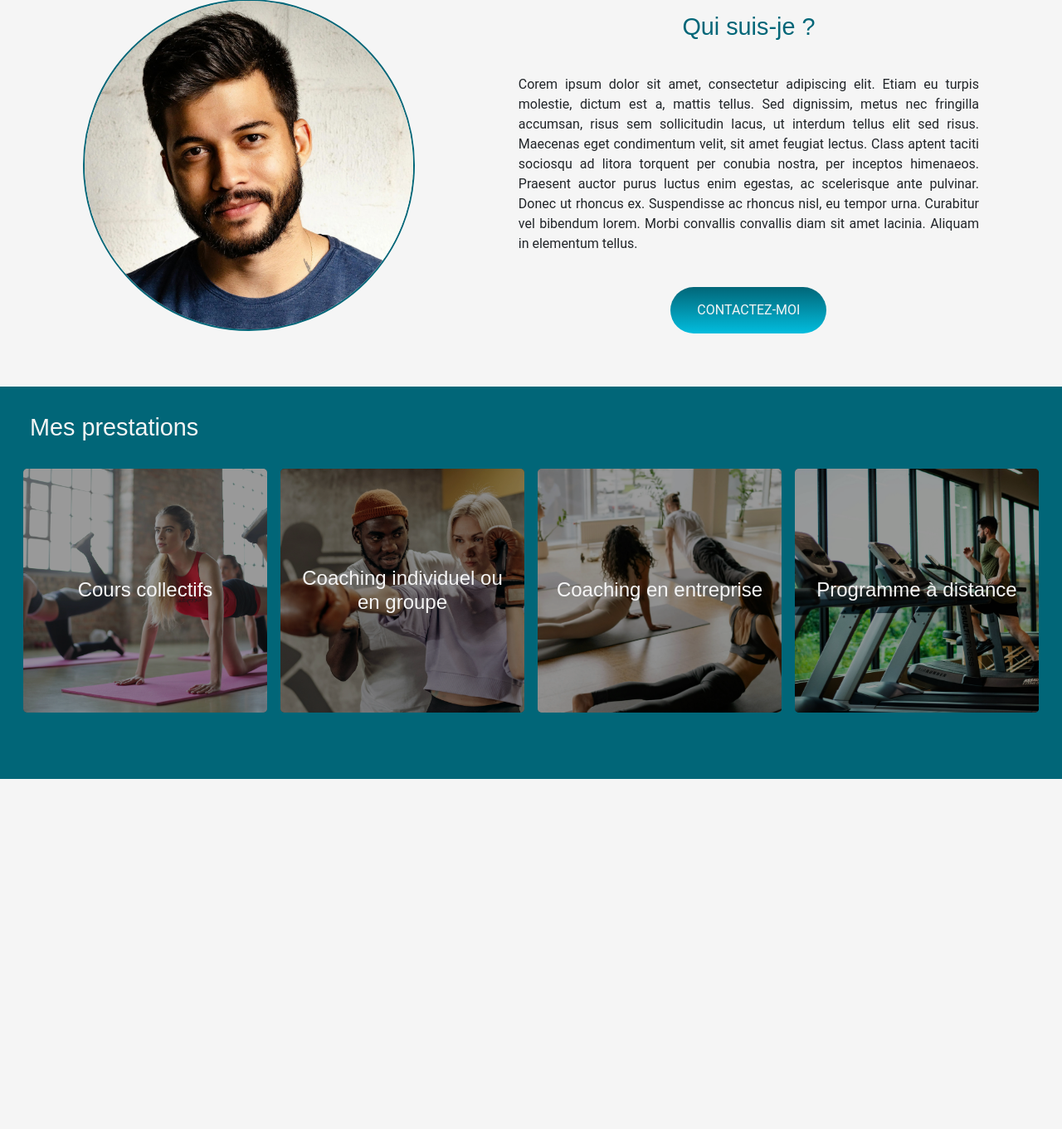
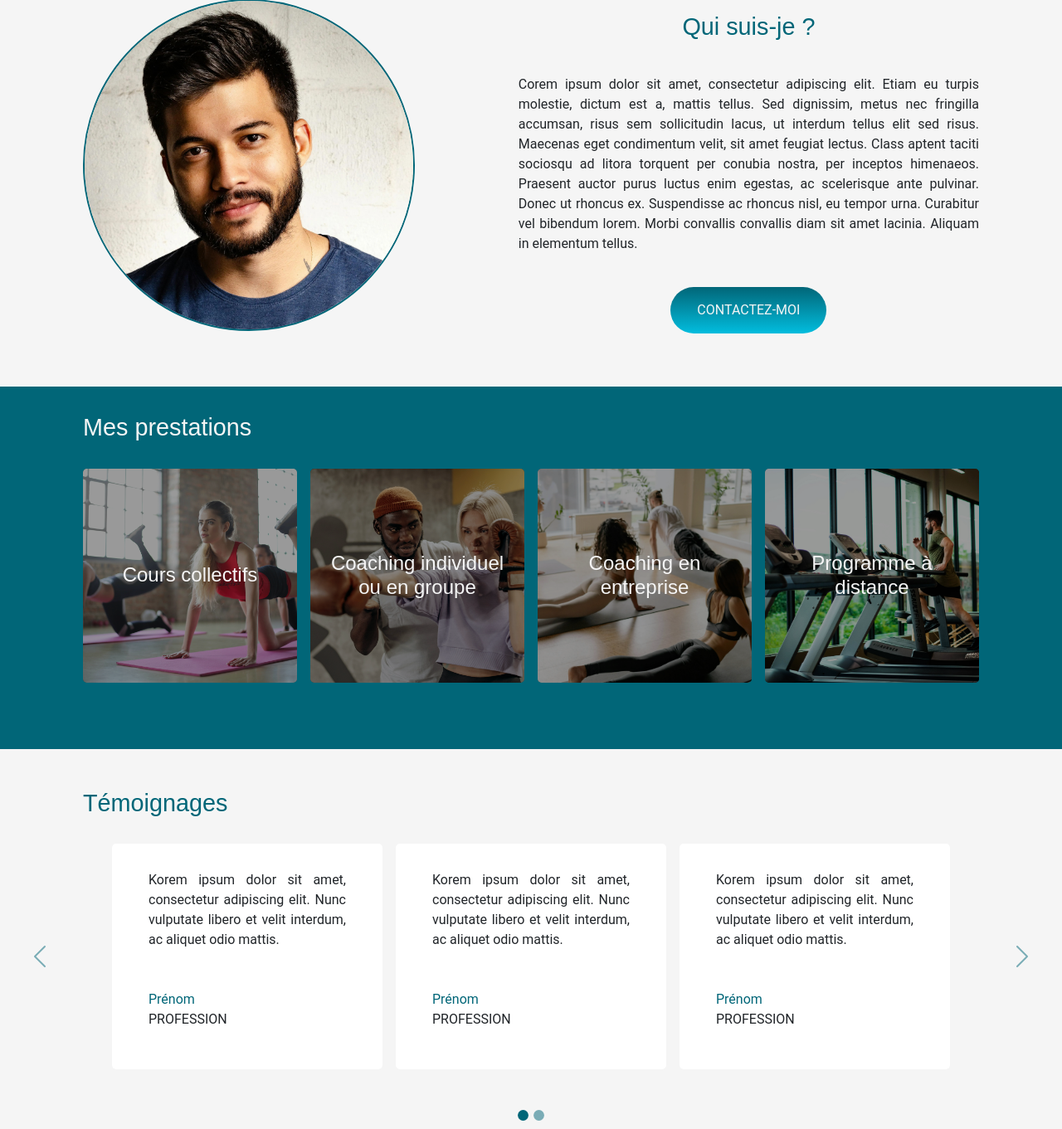
Before and after one commit to Isa-burgos/B-fit, a PHP site: page / in a window 1280 px wide. Shown: the part 801-2162 px from the top of the page at 83% size. Before the commit the page ends 1740 px from the top, so only its background shows below. Run offline with PHP 8.4, Linux system fonts and the light colour scheme; some libraries are stand-ins or nearby versions.

Commit message:
Add section "témoignages"

```diff
--- a/index.html
+++ b/index.html
@@ -129,12 +129,144 @@
             </div>
           </div>
         </div>
-
       </div>
-
-
     </section>
 
     <!-- END Mes prestations -->
+
+    <!-- START Témoignages -->
+
+    <section id="temoignages" class="container">
+      <h2>Témoignages</h2>
+      <div id="small-screen-carousel" class="carousel slide" data-bs-ride="carousel">
+        <div class="carousel-indicators">
+          <button type="button" data-bs-target="#btnSlide" data-bs-slide-to="0" class="active" aria-current="true" aria-label="Slide 1"></button>
+          <button type="button" data-bs-target="#btnSlide" data-bs-slide-to="1" aria-label="Slide 2"></button>
+          <button type="button" data-bs-target="#btnSlide" data-bs-slide-to="2" aria-label="Slide 3"></button>
+        </div>
+        <div class="carousel-inner">
+          <div class="carousel-item active">
+            <div class="card-wrapper">
+              <div class="card">
+                <div class="card-body">
+                  <p class="card-text temoignage">Korem ipsum dolor sit amet, consectetur adipiscing elit. Nunc vulputate libero et velit interdum, ac aliquet odio mattis.</p>
+                  <div class="card-footer">
+                    <p class="card-text prenom">Prénom</p>
+                    <p class="card-text profession">Profession</p>
+                  </div>
+                </div>
+              </div>
+            </div>
+          </div>
+          <div class="carousel-item">
+            <div class="card-wrapper">
+              <div class="card">
+                <div class="card-body">
+                  <p class="card-text temoignage">Korem ipsum dolor sit amet, consectetur adipiscing elit. Nunc vulputate libero et velit interdum, ac aliquet odio mattis.</p>
+                  <div class="card-footer">
+                    <p class="card-text prenom">Prénom</p>
+                    <p class="card-text profession">Profession</p>
+                  </div>
+                </div>
+              </div>
+            </div>
+          </div>
+          <div class="carousel-item">
+            <div class="card-wrapper">
+              <div class="card">
+                <div class="card-body">
+                  <p class="card-text temoignage">Korem ipsum dolor sit amet, consectetur adipiscing elit. Nunc vulputate libero et velit interdum, ac aliquet odio mattis.</p>
+                  <div class="card-footer">
+                    <p class="card-text prenom">Prénom</p>
+                    <p class="card-text profession">Profession</p>
+                  </div>
+                </div>
+              </div>
+          </div>
+          </div>
+        </div>
+      </div>
+
+      <div id="large-screen-carousel" class="carousel slide mt-4" data-bs-ride="carousel">
+        <div class="carousel-indicators">
+          <button type="button" data-bs-target="#btnSlide" data-bs-slide-to="0" class="active" aria-current="true" aria-label="Slide 1"></button>
+          <button type="button" data-bs-target="#btnSlide" data-bs-slide-to="1" aria-label="Slide 2"></button>
+        </div>
+        <div class="carousel-inner">
+          <div class="carousel-item active">
+            <div class="card-wrapper row">
+              <div class="card col-sm-10 col-md-3">
+                <div class="card-body">
+                  <p class="card-text temoignage">Korem ipsum dolor sit amet, consectetur adipiscing elit. Nunc vulputate libero et velit interdum, ac aliquet odio mattis.</p>
+                  <div class="card-footer">
+                    <p class="card-text prenom">Prénom</p>
+                    <p class="card-text profession">Profession</p>
+                  </div>
+                </div>
+              </div>
+              <div class="card col-sm-10 col-md-3">
+                <div class="card-body">
+                  <p class="card-text temoignage">Korem ipsum dolor sit amet, consectetur adipiscing elit. Nunc vulputate libero et velit interdum, ac aliquet odio mattis.</p>
+                  <div class="card-footer">
+                    <p class="card-text prenom">Prénom</p>
+                    <p class="card-text profession">Profession</p>
+                  </div>
+                </div>
+              </div>
+              <div class="card col-sm-10 col-md-3">
+                <div class="card-body">
+                  <p class="card-text temoignage">Korem ipsum dolor sit amet, consectetur adipiscing elit. Nunc vulputate libero et velit interdum, ac aliquet odio mattis.</p>
+                  <div class="card-footer">
+                    <p class="card-text prenom">Prénom</p>
+                    <p class="card-text profession">Profession</p>
+                  </div>
+                </div>
+              </div>
+            </div>
+          </div>
+          <div class="carousel-item">
+            <div class="card-wrapper">
+              <div class="card col-sm-10 col-md-3">
+                <div class="card-body">
+                  <p class="card-text temoignage">Korem ipsum dolor sit amet, consectetur adipiscing elit. Nunc vulputate libero et velit interdum, ac aliquet odio mattis.</p>
+                  <div class="card-footer">
+                    <p class="card-text prenom">Prénom</p>
+                    <p class="card-text profession">Profession</p>
+                  </div>
+                </div>
+              </div>
+              <div class="card col-sm-10 col-md-3">
+                <div class="card-body">
+                  <p class="card-text temoignage">Korem ipsum dolor sit amet, consectetur adipiscing elit. Nunc vulputate libero et velit interdum, ac aliquet odio mattis.</p>
+                  <div class="card-footer">
+                    <p class="card-text prenom">Prénom</p>
+                    <p class="card-text profession">Profession</p>
+                  </div>
+                </div>
+              </div>
+              <div class="card col-sm-10 col-md-3">
+                <div class="card-body">
+                  <p class="card-text temoignage">Korem ipsum dolor sit amet, consectetur adipiscing elit. Nunc vulputate libero et velit interdum, ac aliquet odio mattis.</p>
+                  <div class="card-footer">
+                    <p class="card-text prenom">Prénom</p>
+                    <p class="card-text profession">Profession</p>
+                  </div>
+                </div>
+              </div>
+            </div>
+          </div>
+
+        <button class="carousel-control-prev" type="button" data-bs-target="#carouselExampleCaptions" data-bs-slide="prev">
+          <span class="carousel-control-prev-icon" aria-hidden="true"></span>
+          <span class="visually-hidden">Previous</span>
+        </button>
+        <button class="carousel-control-next" type="button" data-bs-target="#carouselExampleCaptions" data-bs-slide="next">
+          <span class="carousel-control-next-icon" aria-hidden="true"></span>
+          <span class="visually-hidden">Next</span>
+        </button>
+      </div>
+    </section>
+
+    <!-- END Témoignages -->
   </body>
 </html>
--- a/scss/_custom.scss
+++ b/scss/_custom.scss
@@ -7,4 +7,6 @@ $h1-font-size: 3.125rem;
 $h2-font-size: 2rem;
 $h3-font-size: 1.5rem;
 
+$carousel-control-color: $primary;
+
 @import "../node_modules/bootstrap/scss/bootstrap";
--- /dev/null
+++ b/scss/abstracts/_media-queries.scss
@@ -0,0 +1,173 @@
+@media screen and (min-width: 992px){
+    .presentation{
+        flex-direction: row;
+        margin: 0 6.25rem;
+        .profile{
+            .profile-img{
+                img{
+                    width: 25rem;
+                    height: 25rem;
+                    margin-right: 7.8rem;
+                }
+            }
+            .profile-title{
+                display: none;
+            }
+        }
+        .profile-content{
+            display: flex;
+            flex-direction: column;
+            justify-content: center;
+            align-items: center;
+            .profile-title, .profile-btn{
+                display: block;
+            }
+            .profile-title, .profile-presentation{
+                margin-bottom: 2.5rem;
+            }
+        }
+    }
+
+    #prestations{
+        padding: 2rem 0 3rem 0;
+        h2{
+            text-align: left;
+            margin-left: 6.25rem;
+        }
+        .cards-container{
+            position: static;
+            margin: 1rem 6.25rem;
+            display: flex;
+            flex-wrap: wrap;
+            gap: 1rem;
+            .card-div{
+                flex: 0 0 calc((100% - 3rem) / 4);
+                padding: 0;
+                .card{
+                    .card-img{
+                        width: 100%;
+                        aspect-ratio: 1/1;
+                        object-fit: cover;
+                    }
+                }
+            }
+        }
+    }
+
+    #temoignages{
+        margin: 1rem 0 1rem 0;
+        padding: 2rem 0 3rem 0;
+        max-width: 100%;
+        h2{
+            text-align: left;
+            margin-left: 6.25rem;
+        }
+        #small-screen-carousel{
+            display: none;
+        }
+        #large-screen-carousel{
+            display: block;
+            .card-wrapper{
+                display: flex;
+                justify-content: center;
+                flex-wrap: wrap;
+                .card{
+                    margin: 0.5rem;
+                }
+            }
+        }
+        .carousel-control-next{
+            right: -3rem;
+        }
+        .carousel-control-prev{
+            left: -3rem;
+        }
+    }
+}
+
+@media screen and (min-width: 768px) and (max-width: 991px){
+    .presentation{
+        flex-direction: row;
+        margin: 0 3.1rem;
+        .profile{
+            .profile-img{
+                img{
+                    width: 20rem;
+                    height: 20rem;
+                    margin-right: 5rem;
+                }
+            }
+            .profile-title{
+                display: none;
+            }
+        }
+        .profile-content{
+            display: flex;
+            flex-direction: column;
+            justify-content: center;
+            align-items: center;
+            .profile-title, .profile-btn{
+                display: block;
+            }
+            .profile-title, .profile-presentation{
+                margin-bottom: 2.5rem;
+            }
+        }
+    }
+
+    #prestations{
+        padding: 2rem 0 3rem 0;
+        h2{
+            text-align: left;
+            margin-left: 1.25rem;
+        }
+        .cards-container{
+            position: static;
+            margin: 1rem 1.25rem;
+            display: flex;
+            flex-wrap: wrap;
+            gap: 1rem;
+            .card-div{
+                flex: 0 0 calc((100% - 3rem) / 4);
+                padding: 0;
+                .card{
+                    .card-img{
+                        width: 100%;
+                        aspect-ratio: 1/1;
+                        object-fit: cover;
+                    }
+                }
+            }
+        }
+    }
+
+    #temoignages{
+        margin: 1rem 0 1rem 0;
+        padding: 2rem 0 3rem 0;
+        max-width: 100%;
+        h2{
+            text-align: left;
+            margin-left: 1.25rem;
+        }
+        #small-screen-carousel{
+            display: none;
+        }
+        #large-screen-carousel{
+            display: block;
+            .card-wrapper{
+                display: flex;
+                justify-content: center;
+                flex-wrap: wrap;
+                .card{
+                    margin: 0.5rem;
+                }
+            }
+        }
+        .carousel-control-next{
+            right: -1.5rem;
+        }
+        .carousel-control-prev{
+            left: -1.5rem;
+        }
+    }
+}
--- a/scss/components/_cards.scss
+++ b/scss/components/_cards.scss
@@ -3,3 +3,20 @@
     border-radius: 5px;
     margin: 1rem 0;
 }
+
+.card-body{
+    text-align: justify;
+    margin: 1rem;
+}
+.card-footer{
+    border: none;
+    background-color: $white;
+    padding: 1rem 0;
+    margin-top: 2rem;
+    .prenom{
+        color: $primary;
+    }
+    .profession{
+        text-transform: uppercase;
+    }
+}
--- /dev/null
+++ b/scss/components/_carousel.scss
@@ -0,0 +1,15 @@
+.carousel-control-prev-icon, .carousel-control-next-icon{
+    color: $primary;
+    margin: 0 1rem;
+}
+
+.carousel-indicators{
+    bottom: -5rem;
+}
+
+.carousel-indicators [data-bs-target]{
+    width: 0.8rem;
+    height: 0.8rem;
+    border-radius: 100%;
+    background-color: $primary;
+}
--- a/scss/main.scss
+++ b/scss/main.scss
@@ -3,6 +3,7 @@
 @import 'base/reset-meyer';
 @import 'base/typography';
 @import 'base/body';
+
 
 @import 'pages/home';
 
@@ -10,3 +11,6 @@
 
 @import 'components/button';
 @import 'components/cards';
+@import 'components/carousel';
+
+@import 'abstracts/media-queries';
--- a/scss/pages/_home.scss
+++ b/scss/pages/_home.scss
@@ -112,26 +50,21 @@
     }
 }
 
-@media screen and (min-width: 768px){
-    #prestations{
-        padding: 2rem 0 3rem 0;
-        h2{
-            text-align: left;
-            margin-left: 1.25rem;
-            padding-left: 1rem;
-        }
-        .cards-container{
-            position: static;
-            .card-div{
-                padding: 0 0.5rem;
-                .card{
-                    .card-img{
-                        width: 100%;
-                        aspect-ratio: 1/1;
-                        object-fit: cover;
-                    }
-                }
-            }
+#temoignages{
+    margin: 6rem 0 1rem 0;
+    max-width: 100%;
+    h2{
+        text-align: center;
+    }
+    #small-screen-carousel{
+        display: block;
+        margin: auto;
+        width: 75%;
+        .card{
+            margin: 2rem 0.5rem;
         }
     }
+    #large-screen-carousel{
+        display: none;
+    }
 }
```
Also changed, not shown: other parts of scss/pages/_home.scss (+0 -62 lines), assets/css/main.min.css, 1 other file.
